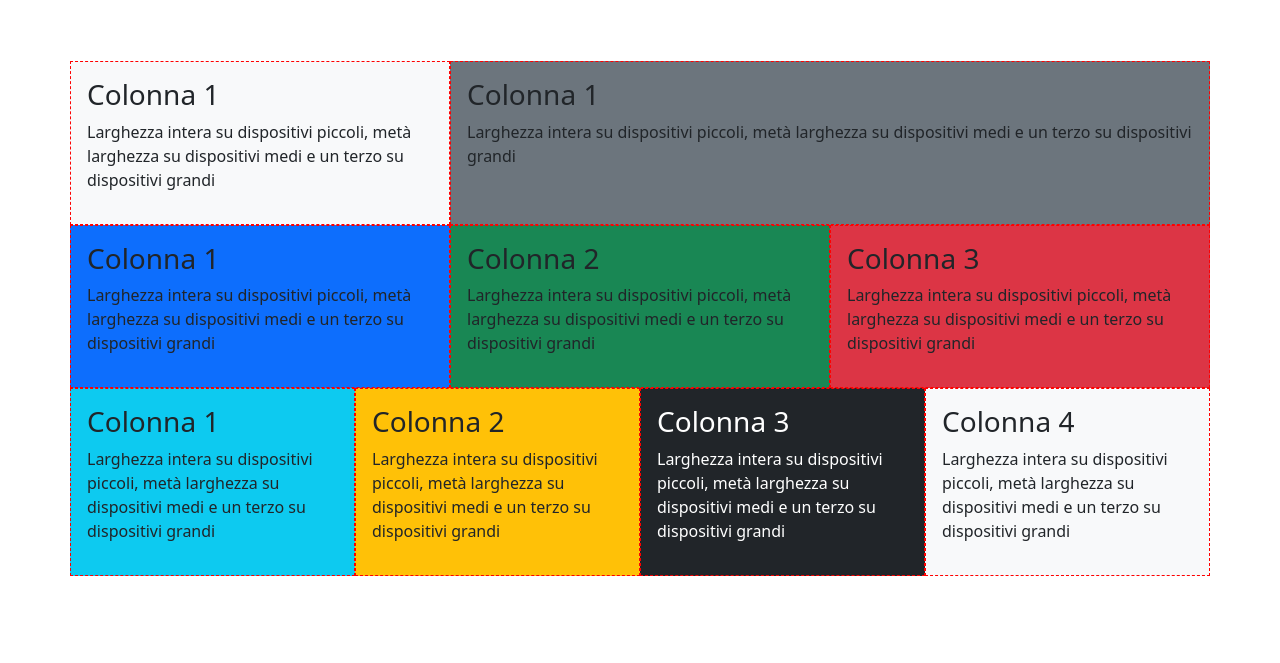
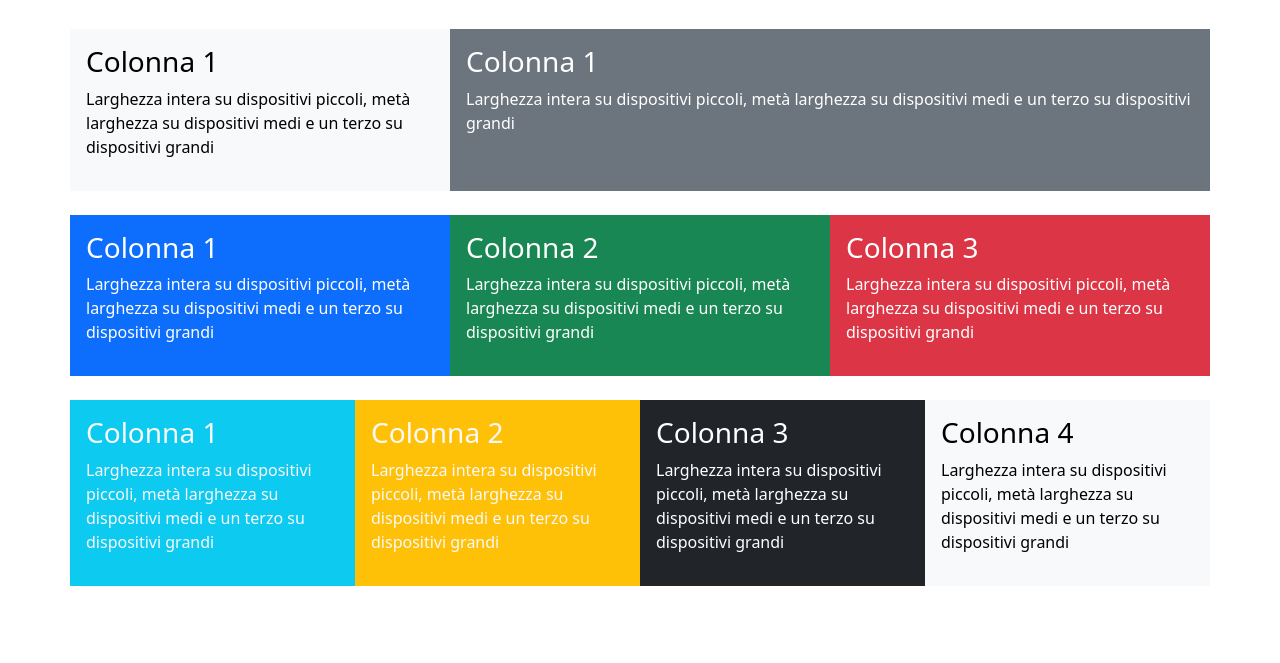
Before and after one commit to asiavenditti/htmlcss-bootstrap-layout, a plain HTML site: page index.html in a window 1280 px wide. Shown: the part 137-800 px from the top of the page. Drawn offline with nearby package versions, Linux system fonts and the light colour scheme.

Commit message:
modify the layout of index.html to improve the structure and appearance of the columns

```diff
--- a/css/style.css
+++ b/css/style.css
@@ -1,3 +1,3 @@
 [class^="col"] {
-    border: 1px dashed red;
+    /* border: 1px dashed red; */
 }
--- a/index.html
+++ b/index.html
@@ -13,7 +13,7 @@
 <body>
 
     <header>
-        <div class="container text-center p-5">
+        <div class="container text-center pt-4 pb-3">
             <h1>
                 Boostrap 5 Responsive Grid
             </h1>
@@ -21,47 +21,50 @@
         </div>
     </header>
     <main>
+        <!-- ROW 1 -->
         <div class="container">
-            <div class="row">
-                <div class="col-sm-12 col-md-6 col-lg-4 p-3 bg-light">
+            <div class="row my-4">
+                <div class="col-sm-12 col-md-6 col-lg-4 p-3 text-bg-light">
                     <h3> Colonna 1</h3>
                     <p>Larghezza intera su dispositivi piccoli, metà larghezza su dispositivi medi e un terzo su
                         dispositivi grandi</p>
                 </div>
-                <div class="col-sm-12 col-md-6 col-lg-8 p-3 bg-secondary">
+                <div class="col-sm-12 col-md-6 col-lg-8 p-3 text-bg-secondary">
                     <h3> Colonna 1</h3>
                     <p>Larghezza intera su dispositivi piccoli, metà larghezza su dispositivi medi e un terzo su
                         dispositivi grandi</p>
                 </div>
             </div>
         </div>
+        <!-- ROW 2 -->
         <div class="container">
-            <div class="row">
-                <div class="col-sm-6 col-md-4 p-3 bg-primary">
+            <div class="row my-4">
+                <div class="col-sm-6 col-md-4 p-3 text-bg-primary">
                     <h3> Colonna 1</h3>
                     <p>Larghezza intera su dispositivi piccoli, metà larghezza su dispositivi medi e un terzo su
                         dispositivi grandi</p>
                 </div>
-                <div class="col-sm-6 col-md-4 p-3 bg-success">
+                <div class="col-sm-6 col-md-4 p-3 text-bg-success">
                     <h3> Colonna 2</h3>
                     <p>Larghezza intera su dispositivi piccoli, metà larghezza su dispositivi medi e un terzo su
                         dispositivi grandi</p>
                 </div>
-                <div class="col-sm-12 col-md-4 p-3 bg-danger">
+                <div class="col-sm-12 col-md-4 p-3 text-bg-danger">
                     <h3> Colonna 3</h3>
                     <p>Larghezza intera su dispositivi piccoli, metà larghezza su dispositivi medi e un terzo su
                         dispositivi grandi</p>
                 </div>
             </div>
         </div>
+        <!-- ROW 3 -->
         <div class="container">
-            <div class="row">
-                <div class="col-sm-6 col-md-3 p-3 bg-info">
+            <div class="row my-4">
+                <div class="col-sm-6 col-md-3 p-3 text-light bg-info">
                     <h3> Colonna 1</h3>
                     <p>Larghezza intera su dispositivi piccoli, metà larghezza su dispositivi medi e un terzo su
                         dispositivi grandi</p>
                 </div>
-                <div class="col-sm-6 col-md-3 p-3 bg-warning">
+                <div class="col-sm-6 col-md-3 p-3 text-light bg-warning">
                     <h3> Colonna 2</h3>
                     <p>Larghezza intera su dispositivi piccoli, metà larghezza su dispositivi medi e un terzo su
                         dispositivi grandi</p>
@@ -71,7 +74,7 @@
                     <p>Larghezza intera su dispositivi piccoli, metà larghezza su dispositivi medi e un terzo su
                         dispositivi grandi</p>
                 </div>
-                <div class="col-sm-6 col-md-3 p-3 bg-light">
+                <div class="col-sm-6 col-md-3 p-3 text-bg-light">
                     <h3> Colonna 4</h3>
                     <p>Larghezza intera su dispositivi piccoli, metà larghezza su dispositivi medi e un terzo su
                         dispositivi grandi</p>
```
